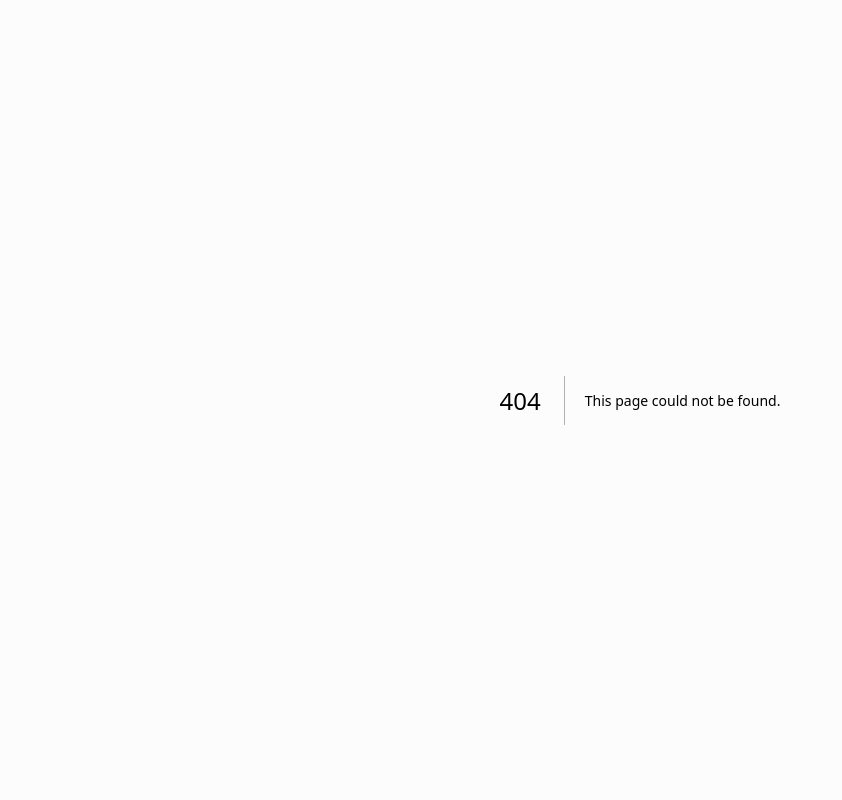
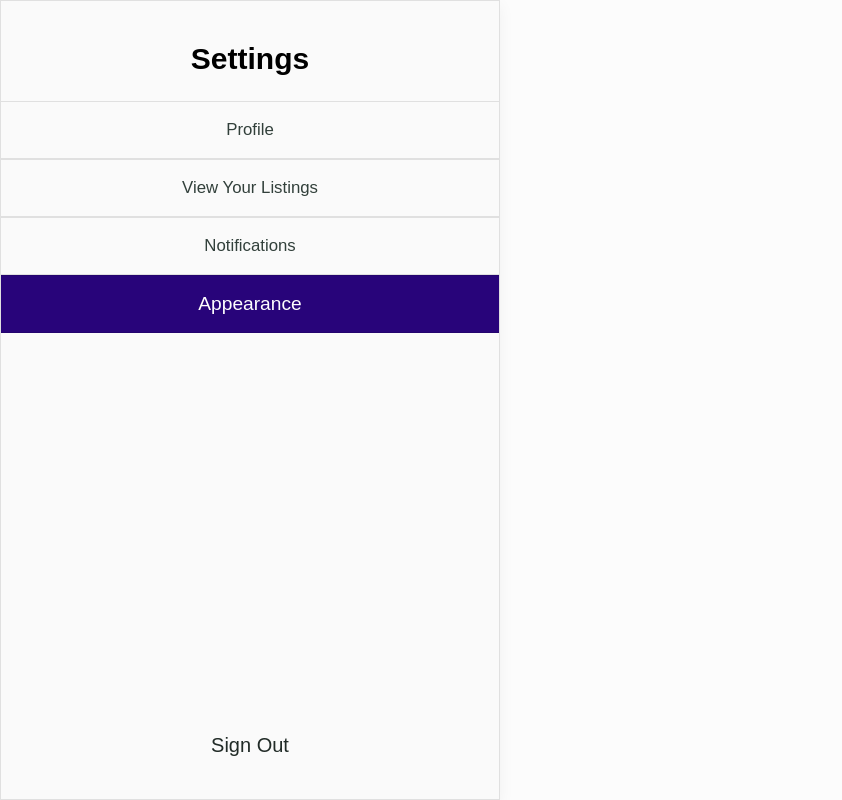
Before and after one commit to UofT-ECE444-Fall2024/project-1-web-application-design-group4-goggle, a Next.js app in the folder frontend/uoftrade/: page /appearance in a window 1280 px wide. Before the commit this address had no page. Shown: the whole page, without its empty margins (0-842 px from the left). Built offline with nearby package versions, Linux system fonts and the light colour scheme.

Commit message:
add component for sidebar in settings HUB-55

```diff
--- /dev/null
+++ b/frontend/uoftrade/src/app/appearance/page.tsx
@@ -0,0 +1,21 @@
+import Image from "next/image";
+import { Metadata } from "next";
+import React from "react";
+import SettingSidebar from "@/components/SettingSidebar/SettingSidebar";
+
+export const metadata: Metadata = {
+    title: "UofTrade Appearance",
+    description: "This is the Appearance Page for UofTrade",
+    // other metadata
+  };
+
+  const AppearancePage = () => {
+
+      return (
+        <>
+            <SettingSidebar highlightIndex={3}/>
+        </>
+      );
+  }
+
+  export default AppearancePage
--- /dev/null
+++ b/frontend/uoftrade/src/app/notifications/page.tsx
@@ -0,0 +1,21 @@
+import Image from "next/image";
+import { Metadata } from "next";
+import React from "react";
+import SettingSidebar from "@/components/SettingSidebar/SettingSidebar";
+
+export const metadata: Metadata = {
+    title: "UofTrade Notifications",
+    description: "This is the Notifications Page for UofTrade",
+    // other metadata
+  };
+
+  const NotificationsPage = () => {
+
+      return (
+        <>
+           <SettingSidebar highlightIndex={2}/>
+        </>
+      );
+  }
+
+  export default NotificationsPage
--- /dev/null
+++ b/frontend/uoftrade/src/app/profile/page.tsx
@@ -0,0 +1,21 @@
+import Image from "next/image";
+import { Metadata } from "next";
+import React from "react";
+import SettingSidebar from "@/components/SettingSidebar/SettingSidebar";
+
+export const metadata: Metadata = {
+    title: "UofTrade Profile",
+    description: "This is the Profile Page for UofTrade",
+    // other metadata
+  };
+
+  const ProfilePage = () => {
+
+      return (
+        <>
+           <SettingSidebar highlightIndex={0}/>
+        </>
+      );
+  }
+
+  export default ProfilePage
--- /dev/null
+++ b/frontend/uoftrade/src/app/user-listings/page.tsx
@@ -0,0 +1,21 @@
+import Image from "next/image";
+import { Metadata } from "next";
+import React from "react";
+import SettingSidebar from "@/components/SettingSidebar/SettingSidebar";
+
+export const metadata: Metadata = {
+    title: "UofTrade User Listings",
+    description: "This is the User Listings Page for UofTrade",
+    // other metadata
+  };
+
+  const UserListingsPage = () => {
+
+      return (
+        <>
+           <SettingSidebar highlightIndex={1}/>
+        </>
+      );
+  }
+
+  export default UserListingsPage
--- /dev/null
+++ b/frontend/uoftrade/src/components/SettingSidebar/SettingSidebar.tsx
@@ -0,0 +1,60 @@
+'use client'
+
+import React from "react";
+import Link from "next/link";
+
+import SidebarMenuItem from "./SidebarMenuItem";
+
+import '../../types/settingsMenuItem'
+
+
+const SettingSidebar = ({ highlightIndex }: {highlightIndex: number}) => {
+
+    const menuItems:Array<SettingsMenuItem> = [
+        {
+            text: 'Profile',
+            link: '/profile'
+        },
+        {
+            text: 'View Your Listings',
+            link: '/user-listings'
+        },
+        {
+            text: 'Notifications',
+            link: '/notifications'
+        },
+        {
+            text: 'Appearance',
+            link: '/appearance'
+        }
+    ]
+
+    return (
+        <>
+            <div className="flex flex-col justify-between border border-solid border-outline-grey fixed w-full h-full shadow-three max-w-[500px] bg-grey-bg dark:bg-dark">
+                <div className="flex-grow pt-10">
+                    <h3 className="mb-6 text-center text-2xl font-bold text-black dark:text-white-bg sm:text-3xl">
+                        Settings
+                    </h3>
+                    {menuItems.map((item:SettingsMenuItem, idx:number) => {
+                        let highlight:boolean = false;
+                        if (highlightIndex === idx){
+                            highlight = true;
+                        }
+                        return <SidebarMenuItem text={item.text} idx={idx} highlight={highlight} link={item.link}/>
+                    })}
+                </div>
+                <div className="flex justify-center py-10">
+                    <a
+                        href="/signout" // Change this to your sign out URL or function
+                        className="text-heading-1 text-xl text-bold hover:underline"
+                    >
+                        Sign Out
+                    </a>
+                </div>
+            </div>
+        </>
+    )
+}
+
+export default SettingSidebar
--- /dev/null
+++ b/frontend/uoftrade/src/components/SettingSidebar/SidebarMenuItem.tsx
@@ -0,0 +1,21 @@
+'use client'
+
+import React from "react";
+import Link from "next/link";
+
+const SidebarMenuItem = ({ text, idx, highlight, link }: { text: string, idx: number, highlight:boolean, link:string }) => {
+    return (
+        <>
+            <Link
+            key={idx}
+            className={`${(highlight) ? 'bg-primary text-white-bg' : 'hover:bg-dark-grey'} py-7 text-subheading border-y border-solid border-outline-grey dark:border-white/[.145] transition-colors flex items-center justify-center dark:hover:bg-[#1a1a1a] hover:border-transparent text-sm sm:text-base h-10 sm:h-12 px-4 sm:px-5 sm:min-w-44`}
+            href={link}
+            style={{fontSize: `${(highlight) ? '1.2rem' : '1.05rem'}`}}
+            >
+                {text}
+            </Link>
+        </>
+    )
+}
+
+export default SidebarMenuItem
--- /dev/null
+++ b/frontend/uoftrade/src/types/settingsMenuItem.ts
@@ -0,0 +1,4 @@
+type SettingsMenuItem = {
+    text: string
+    link: string
+  }
--- a/frontend/uoftrade/tailwind.config.ts
+++ b/frontend/uoftrade/tailwind.config.ts
@@ -18,7 +18,9 @@ const config: Config = {
       'outline-grey': 'rgba(0, 0, 0, 0.1)',
       'heading-1': '#212B27',
       'subheading': '#32403B',
-      'dark-red': '#9c0000'
+      'dark-red': '#9c0000',
+      'grey-bg': 'rgba(247, 247, 247, 0.5)',
+      'dark-grey': 'rgba(121, 121, 121, 0.4)',
     },
     container: {
       center: true,
```
